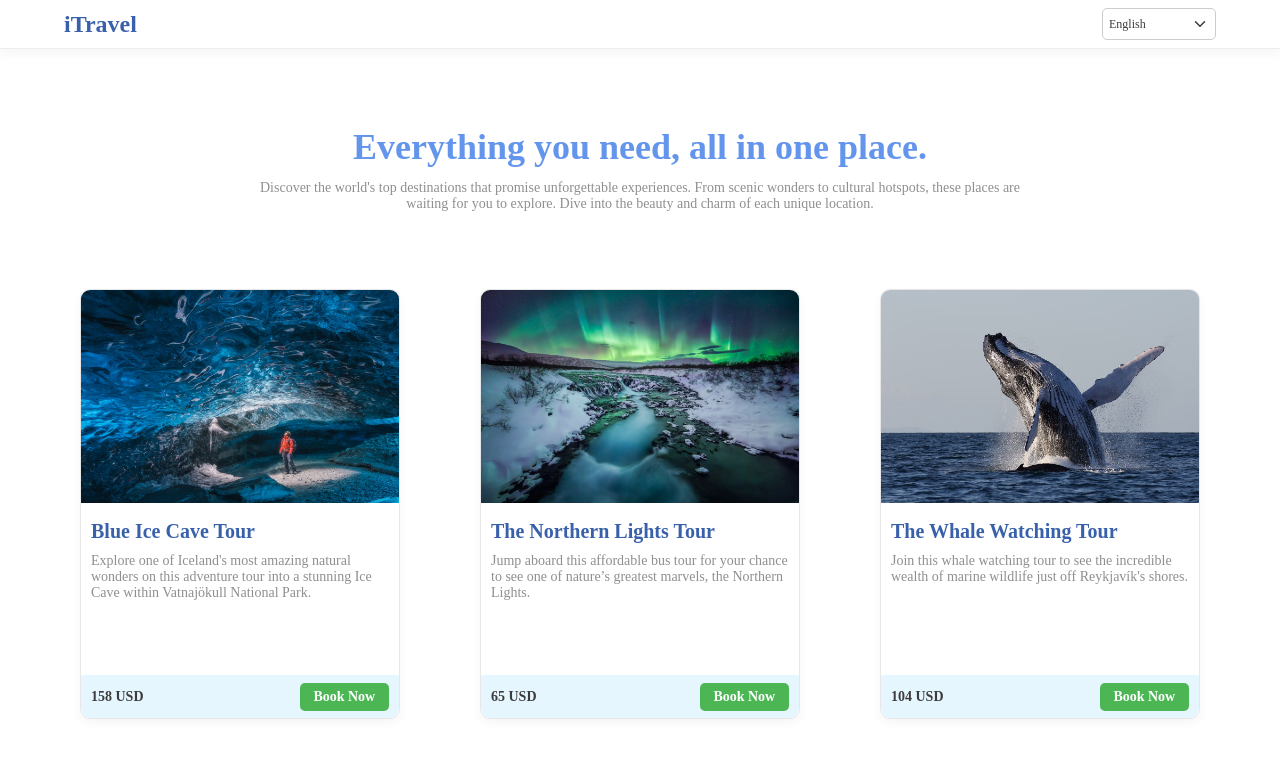
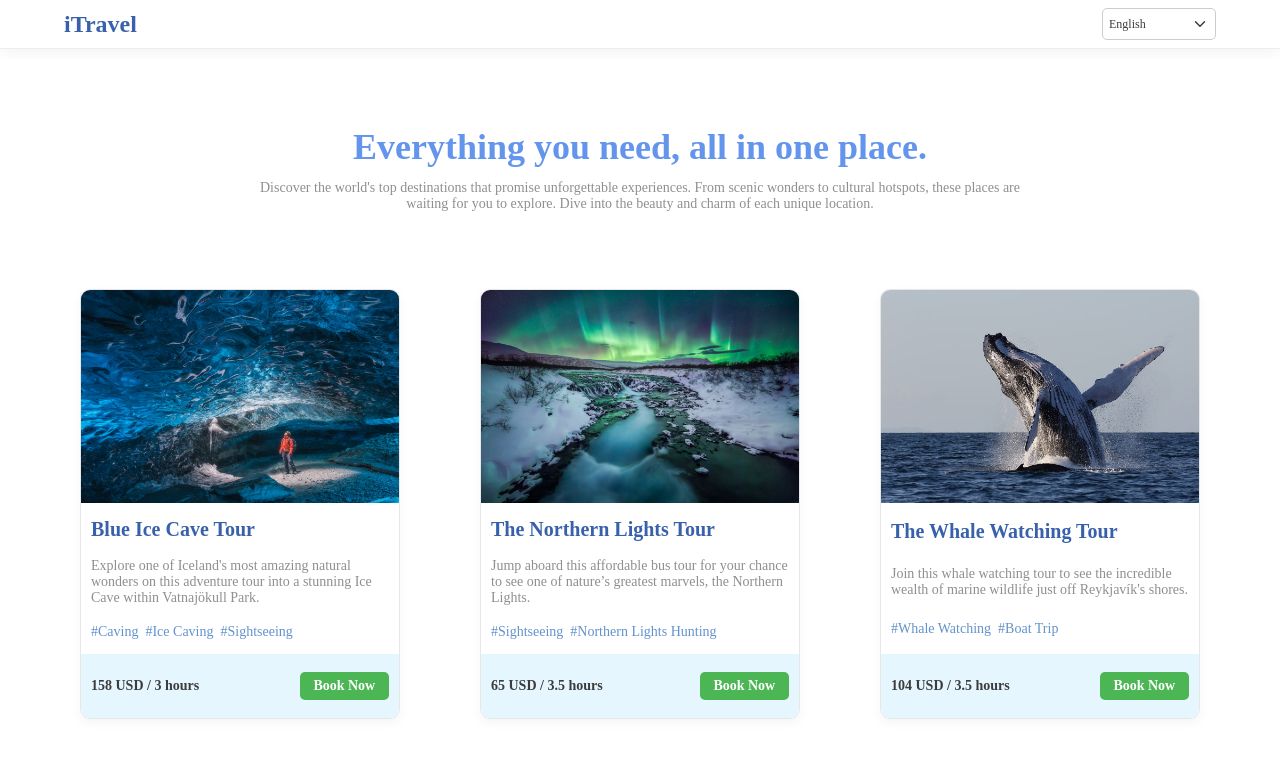
Before and after one commit to huachen8858/vue-i18n-stripe, a Vue app: page / in a window 1280 px wide. Shown: the top 758 px of the page. Built offline with nearby package versions, Linux system fonts and the light colour scheme.

Commit message:
add lang

```diff
--- a/src/components/TourCard.vue
+++ b/src/components/TourCard.vue
@@ -2,12 +2,21 @@
   <div v-for="tour in tours" :key="tour.id" class="tour-card">
     <div class="tour-img"><img :src="tour.imgLink" alt="" /></div>
     <div class="tour-center">
-      <div class="tour-name">{{ tour.tour }}</div>
-      <div class="tour-desc">{{ tour.description }}</div>
+      <div class="tour-name">{{ $t(tour.tour) }}</div>
+      <div class="tour-desc">{{ $t(tour.description) }}</div>
+      <div class="tour-tag">
+        <span v-for="(tag, index) in tour.tag" :key="index">
+          #{{ $t(tag) }}&nbsp;
+        </span>
+      </div>
     </div>
     <div class="tour-bottom">
-      <div class="tour-price">{{ tour.price }} USD</div>
-      <div class="book-now-btn" @click="bookNow(tour)">Book Now</div>
+      <div class="tour-price">
+        {{ tour.price + " " }} USD / {{ tour.duration + " " + $t("hours") }}
+      </div>
+      <div class="book-now-btn" @click="bookNow(tour)">
+        {{ $t("Book Now") }}
+      </div>
     </div>
   </div>
 </template>
@@ -16,8 +25,7 @@
 import tours from "../test/tour.json";
 
 const bookNow = (tour) => {
-  console.log('book now clicked:', tour);
-
+  console.log("book now clicked:", tour);
 };
 </script>
 
@@ -49,13 +57,15 @@ const bookNow = (tour) => {
   width: 100%;
   height: 35%;
   padding: 5px 10px;
+  display: flex;
+  flex-direction: column;
+  justify-content: space-around;
 }
 
 .tour-center .tour-name {
   font-size: 20px;
   font-weight: bold;
   color: #3961ab;
-  margin-bottom: 10px;
 }
 
 .tour-center .tour-desc {
@@ -63,10 +73,16 @@ const bookNow = (tour) => {
   color: #8f8f8f;
 }
 
+.tour-center .tour-tag {
+  width: 100%;
+  font-size: 14px;
+  color: #6392cc;
+}
+
 .tour-bottom {
   box-sizing: border-box;
   width: 100%;
-  height: 10%;
+  height: 15%;
   padding: 5px 10px;
   background-color: #e6f6ff;
   display: flex;
--- a/src/locale/en.json
+++ b/src/locale/en.json
@@ -3,5 +3,19 @@
   "EN": "English",
   "ZHTW": "繁體中文",
   "title": "Everything you need, all in one place.",
-  "description": "Discover the world's top destinations that promise unforgettable experiences. From scenic wonders to cultural hotspots, these places are waiting for you to explore. Dive into the beauty and charm of each unique location."
+  "description": "Discover the world's top destinations that promise unforgettable experiences. From scenic wonders to cultural hotspots, these places are waiting for you to explore. Dive into the beauty and charm of each unique location.",
+  "Blue Ice Cave Tour": "Blue Ice Cave Tour",
+  "Explore one of Iceland's most amazing natural wonders on this adventure tour into a stunning Ice Cave within Vatnajökull Park.": "Explore one of Iceland's most amazing natural wonders on this adventure tour into a stunning Ice Cave within Vatnajökull Park.",
+  "The Northern Lights Tour": "The Northern Lights Tour",
+  "Jump aboard this affordable bus tour for your chance to see one of nature’s greatest marvels, the Northern Lights.": "Jump aboard this affordable bus tour for your chance to see one of nature’s greatest marvels, the Northern Lights.",
+  "The Whale Watching Tour": "The Whale Watching Tour",
+  "Join this whale watching tour to see the incredible wealth of marine wildlife just off Reykjavík's shores.": "Join this whale watching tour to see the incredible wealth of marine wildlife just off Reykjavík's shores.",
+  "Caving": "Caving",
+  "Ice Caving": "Ice Caving",
+  "Sightseeing": "Sightseeing",
+  "Northern Lights Hunting": "Northern Lights Hunting",
+  "Whale Watching": "Whale Watching",
+  "Boat Trip": "Boat Trip",
+  "hours": "hours",
+  "Book Now": "Book Now"
 }
--- a/src/locale/zhTw.json
+++ b/src/locale/zhTw.json
@@ -3,5 +3,19 @@
   "EN": "English",
   "ZHTW": "繁體中文",
   "title": "您夢想的一切享受，盡在此處",
-  "description": "探索世界頂級目的地，帶給您難忘的體驗。從壯麗美景到文化熱點，沉浸在每個獨特地點的美麗與魅力之中。"
+  "description": "探索世界頂級目的地，帶給您難忘的體驗。從壯麗美景到文化熱點，沉浸在每個獨特地點的美麗與魅力之中。",
+  "Blue Ice Cave Tour": "藍冰洞探險之旅",
+  "Explore one of Iceland's most amazing natural wonders on this adventure tour into a stunning Ice Cave within Vatnajökull Park.": "踏上這場冒險之旅，探索冰島最壯觀的自然奇觀之一，深入瓦特納冰川國家公園內的絕美冰洞。",
+  "The Northern Lights Tour": "極光之旅",
+  "Jump aboard this affordable bus tour for your chance to see one of nature’s greatest marvels, the Northern Lights.": "搭乘這趟經濟實惠的巴士之旅，親眼目睹大自然最壯觀的奇觀之一——極光。",
+  "The Whale Watching Tour": "賞鯨之旅",
+  "Join this whale watching tour to see the incredible wealth of marine wildlife just off Reykjavík's shores.": "參加這趟賞鯨之旅，欣賞雷克雅未克沿岸豐富的海洋生態。",
+  "Caving": "洞穴探險",
+  "Ice Caving": "冰洞探險",
+  "Sightseeing": "觀光遊覽",
+  "Northern Lights Hunting": "極光追尋",
+  "Whale Watching": "賞鯨",
+  "Boat Trip": "遊船之旅",
+  "hours": "小時",
+  "Book Now": "立即預訂"
 }
--- a/src/test/tour.json
+++ b/src/test/tour.json
@@ -2,20 +2,20 @@
   {
     "id": 1,
     "tour": "Blue Ice Cave Tour",
-    "description": "Explore one of Iceland's most amazing natural wonders on this adventure tour into a stunning Ice Cave within Vatnajökull National Park.",
+    "description": "Explore one of Iceland's most amazing natural wonders on this adventure tour into a stunning Ice Cave within Vatnajökull Park.",
     "price": 158,
     "tag": ["Caving", "Ice Caving", "Sightseeing"],
     "imgLink": "/blueIceCave.jpg",
-    "duration": "3 hours"
+    "duration": "3"
   },
   {
     "id": 2,
     "tour": "The Northern Lights Tour",
     "description": "Jump aboard this affordable bus tour for your chance to see one of nature’s greatest marvels, the Northern Lights.",
     "price": 65,
-    "tag": ["Sightseeing", "Northern lights hunting"],
+    "tag": ["Sightseeing", "Northern Lights Hunting"],
     "imgLink": "/northenLight.jpg",
-    "duration": "3.5 hours"
+    "duration": "3.5"
   },
   {
     "id": 3,
@@ -24,6 +24,6 @@
     "price": 104,
     "tag": ["Whale Watching", "Boat Trip"],
     "imgLink": "/whaleWatching.jpg",
-    "duration": "3.5 hours"
+    "duration": "3.5"
   }
 ]
```
